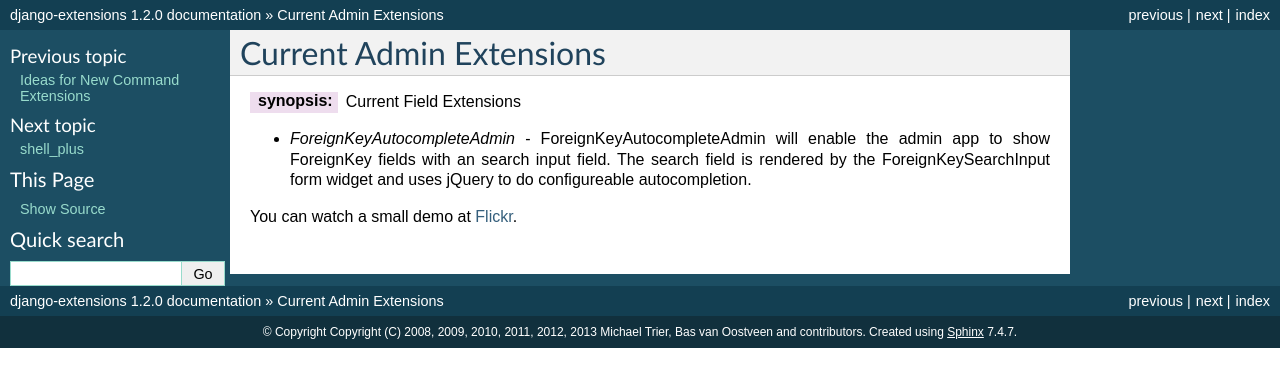
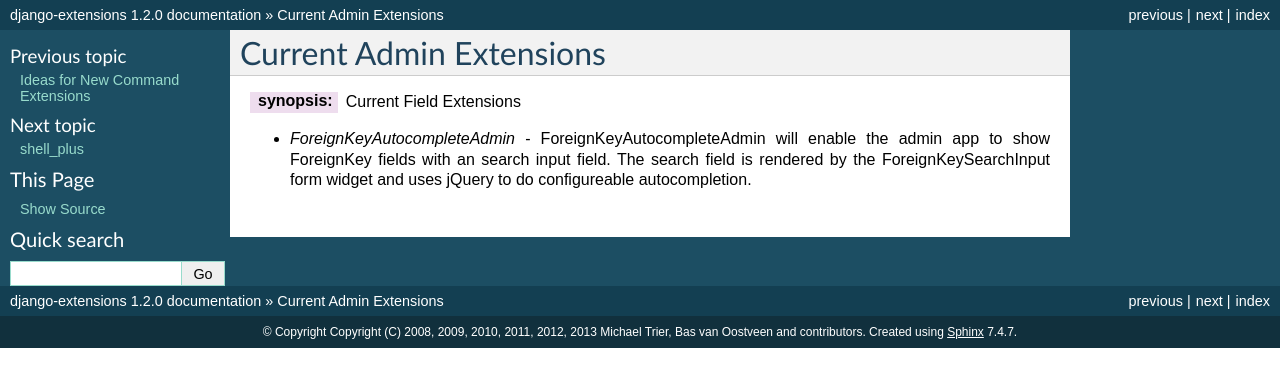
Before and after one commit to MustafaFiser/django-extensions, a Sphinx documentation site: the page built from docs/admin_extensions.rst, in a window 1280 px wide. Shown: the top 387 px of the page. Built offline with Sphinx 7.4.7, drawn with Linux system fonts in a browser that asks for light colours.

Commit message:
This member is no longer active on Flickr.

```diff
--- a/docs/admin_extensions.rst
+++ b/docs/admin_extensions.rst
@@ -8,8 +8,3 @@ Current Admin Extensions
   admin app to show ForeignKey fields with an search input field. The search
   field is rendered by the ForeignKeySearchInput form widget and uses jQuery
   to do configureable autocompletion.
-
-You can watch a small demo at Flickr_.
-
-
-.. _Flickr: http://www.flickr.com/photos/jannis/3246408003/
```
